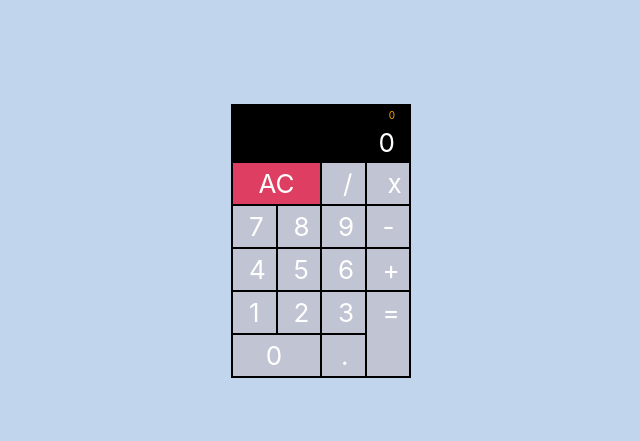
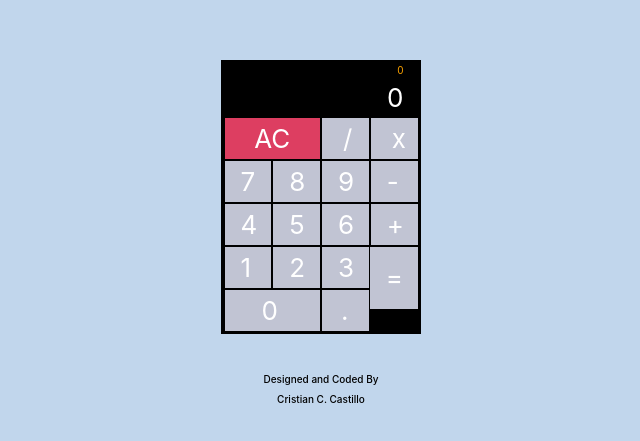
Before and after one commit to Cristian-Castillo/My-JavaScript-Calculator-Project, a React (Create React App) app: page / in a window 1280 px wide. Shown: the part 159-600 px from the top of the page, without its empty margins (319-959 px from the left). Built offline with nearby package versions, Linux system fonts and the light colour scheme.

Commit message:
updates to css and layout

```diff
--- a/src/components/CalculatorContainer.js
+++ b/src/components/CalculatorContainer.js
@@ -3,10 +3,6 @@ import {connect} from 'react-redux'
 import ContainerStyle from './ContainerStyle.css'
 
 class CalculatorContainer extends Component {
-
-    constructor(props){
-        super(props);
-    }
 
     render(){
         /* Returns math operation result from redux store*/
@@ -36,27 +32,15 @@ class CalculatorContainer extends Component {
             backgroundColor:'rgb(193, 196, 211)',
             border:'.1px solid black'
         }
-        const styleButtonEq = {
-            backgroundColor:'rgb(193, 196, 211)',
-            border:'.1px solid black',
-            borderTop:'none'
-        }
-
-        const styleButtonEqTwo = {
-            backgroundColor:'rgb(193, 196, 211)',
-            border:'.1px solid black',
-            borderBottom:'none',
-        }
-
-        /* Calculator Container*/
+        /* JSX Calculator Container*/
         return(
             <div className="container">
                 <div className="row col-result-layout">
-                <div className="col-12 col-subresult">{displayArray}</div>
-                    <div className="col-12 ">{displayArray}</div>
+                <div className="col-12 col-subresult">{displayResult ? displayArray: displayArray.length > 0 ? displayArray : displayResult}</div>
+                    <div className="col-12 ">{displayResult}</div>
                 </div>
-                <div style= {{backgroundColor:'yellow',}}className="row">
-                    <div className="col-6" style= {{border:'.5px solid black',backgroundColor:'rgb(221, 62, 97)',}}><button className ='ac-style' onClick = {setReset}>AC</button></div>
+                <div className="row">
+                    <div className="col-6 ac-div" ><button className ='ac-style' onClick = {setReset}>AC</button></div>
                     <div className="col-3" style= {styleButton}><button className = 'division-style' onClick ={setDiv}>/</button></div>
                     <div className="col-3" style= {styleButton}><button className ='mult-style' onClick ={setMultiply}>x</button></div>
                 </div>
@@ -76,12 +60,17 @@ class CalculatorContainer extends Component {
                     <div style= {styleButton} className="col-3"><button className='dig-one' onClick = {addOne}>1</button></div>
                     <div style= {styleButton} className="col-3"><button className='dig-two' onClick ={addTwo}>2</button></div>
                     <div style= {styleButton} className="col-3"><button className='dig-three' onClick ={addThree}>3</button></div>
-                    <div style= {styleButtonEqTwo} className="col-3"><button className='op-equal' onClick ={setEqual}>=</button></div>
+                    <div className="col-3 op-equalDiv"><button className='op-equal' onClick ={setEqual}>=</button></div>
                 </div>
-                <div className="row">
-                    <div style= {styleButton} className="col-6"><button className='dig-zero' onClick ={addZero}>0</button></div>
+                <div style = {{paddingBottom:'2px'}} className="row">
+                    <div className="col-6 dig-zeroDiv"><button className='dig-zero' onClick ={addZero}>0</button></div>
                     <div style= {styleButton} className="col-3"><button className='op-dec' onClick ={setDecimal}>.</button></div>
-                    <div style= {styleButtonEq} className='col-3'></div>
+
+                </div>
+                <div className ='authorDiv'>
+                    <br></br>
+                    <h5 className ='authorStyle'>Designed and Coded By</h5>
+                    <h5 className ='authorStyle'>Cristian C. Castillo</h5>
                 </div>
             </div>
         )
--- a/src/components/ContainerStyle.css
+++ b/src/components/ContainerStyle.css
@@ -13,10 +13,25 @@
     color: white;
 }
 
+button{
+  text-align: center !important;
+  outline:0;
+}
+
+.col-3:hover,button:hover{
+  background-color:#636571 !important;
+  border-radius:25px;
+  outline:0;
+}
+
+.row{
+  padding-left:2.5px;
+  padding-right:2.5px;
+}
+
 .container{
-     width:180px;
+  width:200px;
   background-color:black;
-     border:.8px ridge black;
 }
 
 .col-result-layout{
@@ -29,12 +44,27 @@
     padding-top:3px;
 }
 
+.ac-div{
+  border:.5px solid black;
+  background-color:rgb(221, 62, 97);
+}
+
 .ac-style{
     border:none;
     color:white;
-      background-color:rgb(221, 62, 97)
+    background-color:rgb(221, 62, 97);
+}
 
+.ac-style:hover{
+  background-color:rgb(255, 5, 60) !important;
+  width:95px;
+  margin-left:-14px;
+}
 
+.ac-div:hover{
+  background-color:#636571 !important;
+  border-radius:25px;
+  outline:0;
 }
 
 .division-style{
@@ -43,11 +73,14 @@
   border-style:none;
 }
 
+.division-style:hover{
+  background-color:#636571 !important;
+}
+
 .mult-style{
   border-style:none;
   background-color:var(--customGray);
   color:white;
-
 }
 
 .dig-seven{
@@ -141,16 +174,98 @@
 .op-equal{
   background-color:var(--customGray);
   color:#ffffff;
-    margin-left:-5px;
+  margin-left:-23.8px;
   border-style:none;
   border-bottom:none;
+  position:absolute;
+
+  text-align: center;
+  width:47.8px;
 }
+
+@media(min-width:501px){
+  .op-equal{
+    height:62.8px;
+  }
+}
+@media(max-width:500px){
+  .op-equal{
+    height:62.5px;
+  }
+}
+
+@media(max-width:452px){
+  .op-equal{
+    height:59.5px;
+  }
+}
+
+@media(max-width:392px){
+  .op-equal{
+    height:58.5px;
+  }
+}
+
+@media(max-width:360px){
+  .op-equal{
+    height:54px;
+  }
+}
+
+@media(max-width:316px){
+  .op-equal{
+    height:54.5px;
+  }
+}
+
+@media(max-width:292px){
+  .op-equal{
+    height:51.5px;
+  }
+}
+
+@media(max-width:255px){
+  .op-equal{
+    height:50px;
+  }
+}
+
+@media(max-width:232px){
+  .op-equal{
+    height:48px;
+  }
+}
+
+.op-equalDiv{
+  background-color:var(--customGray) !important;
+  border:.1px solid black;
+  border-bottom:none;
+  position:relative;
+}
+
+.op-equalDiv:hover{
+  background-color:#636571 !important;
+  border-radius:55px !important;
+  outline:0;
+}
+
 .dig-zero{
   border:.5px solid black;
   background-color:var(--customGray);
   color:#ffffff;
   margin-left:-5px;
   border-style:none;
+}
+
+.dig-zeroDiv{
+  background-color:rgb(193, 196, 211);
+  border:.1px solid black;
+}
+
+.dig-zeroDiv:hover{
+  background-color:#636571 !important;
+  border-radius:25px;
+  outline:0;
 }
 
 .op-dec{
@@ -160,3 +275,15 @@
   margin-left:-2px;
   border-style:none;
 }
+
+.authorDiv{
+  background-color:#c1d6ec;
+  width:200px;
+  margin-left:-15px;
+  padding-bottom:10px;
+}
+
+.authorStyle{
+  color:black;
+  font-size:10px;
+}
--- a/src/store/reducer.js
+++ b/src/store/reducer.js
@@ -32,16 +32,16 @@ const defaultState = {
 }
 
 /* Array of numbers to concat to state object */
-const valZero = [0];
-const valOne = [1];
-const valTwo = [2];
-const valThree = [3];
-const valFour = [4];
-const valFive = [5];
-const valSix = [6];
-const valSeven = [7];
-const valEight = [8];
-const valNine = [9];
+const valZero = ['0'];
+const valOne = ['1'];
+const valTwo = ['2'];
+const valThree = ['3'];
+const valFour = ['4'];
+const valFive = ['5'];
+const valSix = ['6'];
+const valSeven = ['7'];
+const valEight = ['8'];
+const valNine = ['9'];
 const opSub = ['-'];
 const opMult = ['X'];
 const opDec = ['.'];
@@ -53,47 +53,62 @@ const opNan = ['NAN'];
 
 const reducer = (state = defaultState,action) => {
 
+    const copyArray = [...state.numberArray]
+    let subContainer = []
+
     switch(action.type){
 
         case EQUAL:{
 
-            // const len = state.numberArray.length;
-            // const tempAry = [...state.numberArray]
+            const len = copyArray.length
+            let emptyStr = ''
+            let accumulator = 0
 
-            // for(let i = 0; i < len;i++){
+            /* Group numbers and isolate math operands */
+            for(let i = 0; i < len;i++){
 
-            // }
+                /* Check Addition */
+                if(copyArray[i] !== '+'){
+                    emptyStr += copyArray[i]
+                }
+                else if(copyArray[i] === '+'){
+                    subContainer.push(parseFloat(emptyStr))
+                    subContainer.push('+')
+                    emptyStr = ''
+                }
+                if(copyArray[i] === '-'){
+                    subContainer.push(parseFloat(emptyStr))
+                    subContainer.push('-')
+                    emptyStr = ''
+                }
+            }
 
-        //     if(state.numberArray[0] === 0){
-        //         return{
-        //             ...state,
-        //             numberArray:state.numberArray = opNan
-        //         }
-        //     }
-        //     /* If repeated sequential presses to equal return NAN */
-        //     else if(state.numberArray[len-1] == opNan){
-        //         return{
-        //             ...state,
-        //             numberArray:state.numberArray
-        //         }
-        //     }
-        //     /* If n display that n = n, edge condition inplaced if
-        //     = is hit consecutively */
-        //     else if(state.numberArray[0] != opEqual){
-        //         if(flag == true){
-        //             return {
-        //                 ...state
-        //             }
-        //         }
-        //         flag = true
-        //         return{
-        //             ...state,
-        //             numberArray:[...state.numberArray,opEqual,state.numberArray]
-        //         }
-        //     }
-        //    else{
-        //        console.log(state.numberArray)
-        //    }
+            subContainer.push(parseFloat(emptyStr))
+            emptyStr = '';
+
+            /* Begin math logic operations */
+            const subLen = subContainer.length
+
+            for(let j = 0; j < subLen;j++){
+
+                if(subContainer[j] === '+'){
+                    accumulator += subContainer[j-1]
+                }
+                /* We have reached end of container add/sub/mult/etc to end*/
+                else if(subLen-1 === j){
+
+                    if(subContainer[subLen-2] === '+'){
+                        accumulator += subContainer[subLen-1]
+                    }
+                }
+
+
+            }
+            /* Return the updated state and display to store */
+            return{
+                ...state,
+                total:state.total = accumulator,
+            }
         }
         case SUBTRACT:{
             const len = state.numberArray.length;
@@ -153,7 +168,7 @@ const reducer = (state = defaultState,action) => {
                 }
             }
             /* if n and n+1 is equal to * then just return unchanged */
-            else if(state.numberArray[len-1] == opMult){
+            else if(state.numberArray[len-1] === opMult){
                 return{
                     ...state,
                     numberArray:state.numberArray
@@ -193,7 +208,7 @@ const reducer = (state = defaultState,action) => {
                 }
             }
             /* if n and n+1 is equal to div then just return unchanged */
-            else if(state.numberArray[len-1] == opDiv){
+            else if(state.numberArray[len-1] === opDiv){
                 return{
                     ...state,
                     numberArray:state.numberArray
@@ -226,9 +241,11 @@ const reducer = (state = defaultState,action) => {
                     numberArray:state.numberArray[0] = valOne
                 }
             }
-            return{
-                ...state,
-                numberArray:state.numberArray.concat(valOne)
+            else{
+                return{
+                    ...state,
+                    numberArray:state.numberArray.concat(valOne)
+                }
             }
         case ADDTWO:
             if(state.numberArray[0] === 0){
```
Lines whose indentation alone changed are shown as unchanged.
